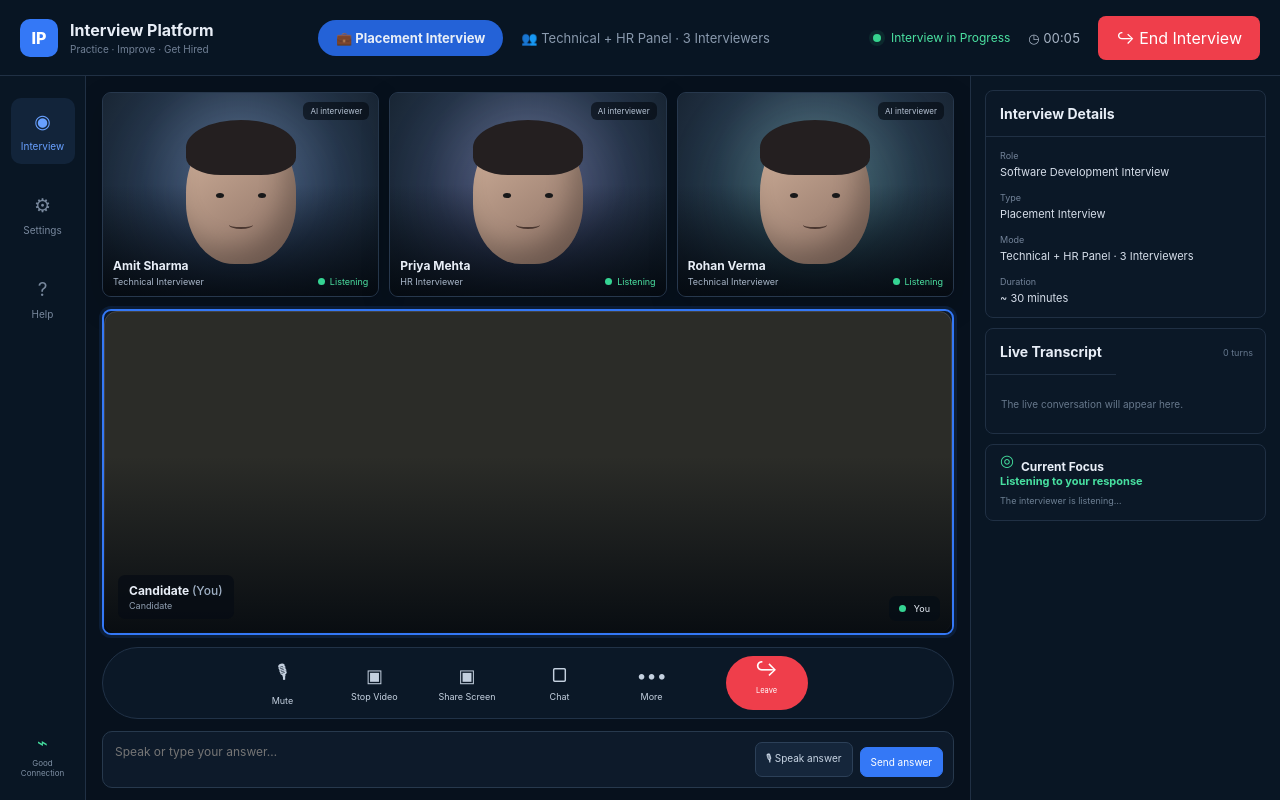
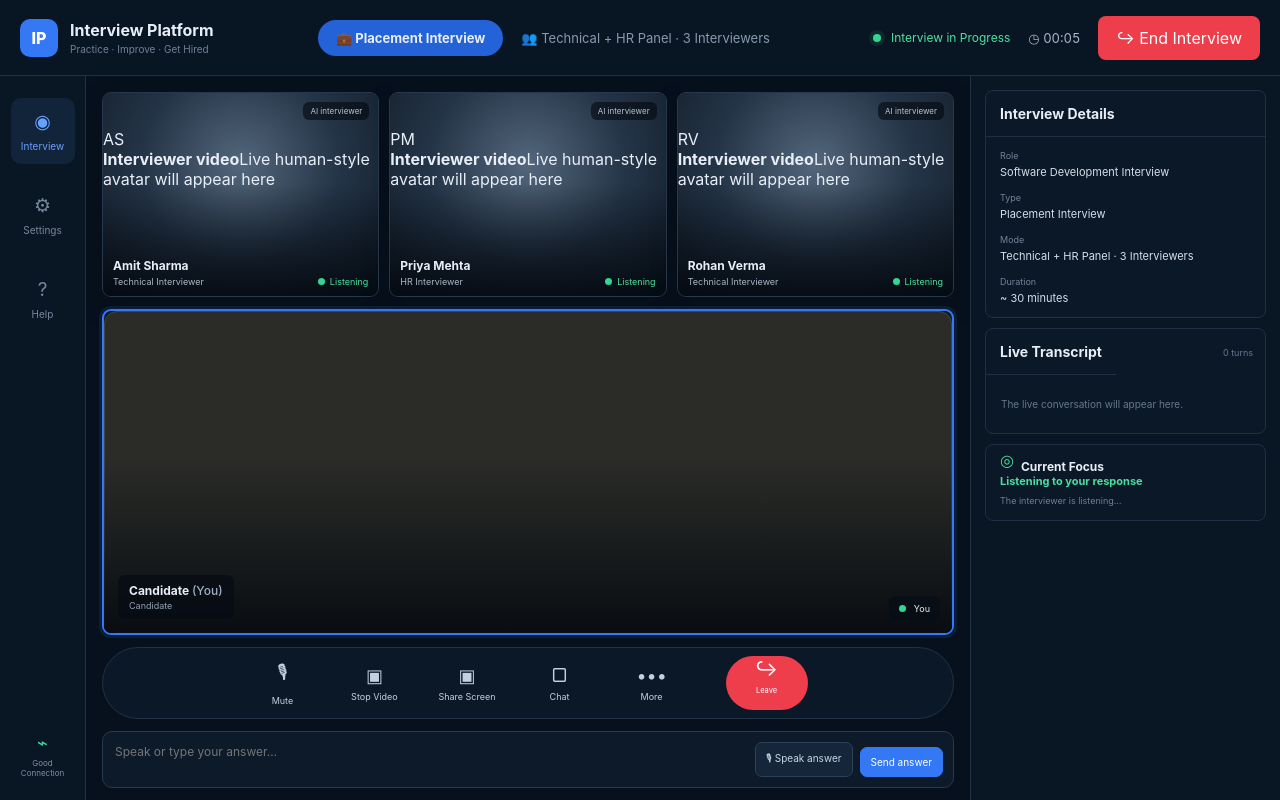
Before and after one commit to HarshKumarPathak/Interview-Platform, a Next.js app in the folder apps/web/: page /interview/room in a window 1280 px wide. Built offline with nearby package versions, Linux system fonts and the light colour scheme; no server answers; a web font is replaced by a local one.

Commit message:
ui: improve interviewer video fallback

```diff
--- a/apps/web/app/interview/room/PanelVideo.tsx
+++ b/apps/web/app/interview/room/PanelVideo.tsx
@@ -31,19 +31,34 @@ export default function PanelVideo({ track, name, role, active, accent, state =
     const mediaStream = new MediaStream([track]);
     videoRef.current.srcObject = mediaStream;
     void videoRef.current.play().catch(() => undefined);
-    return () => { videoRef.current?.pause(); if (videoRef.current) videoRef.current.srcObject = null; };
+    return () => {
+      videoRef.current?.pause();
+      if (videoRef.current) videoRef.current.srcObject = null;
+    };
   }, [track]);
 
   const effectiveState = active && state !== "speaking" ? "speaking" : state;
+  const initials = name.split(/\s+/).filter(Boolean).slice(0, 2).map((part) => part[0]?.toUpperCase()).join("") || "AI";
 
   return (
-    <article className={`panel-video ${active ? "is-active" : ""} ${effectiveState === "thinking" ? "is-thinking" : ""} ${compact ? "is-compact" : ""}`} style={{ "--panel-accent": accent } as CSSProperties}>
+    <article
+      className={`panel-video ${active ? "is-active" : ""} ${effectiveState === "thinking" ? "is-thinking" : ""} ${compact ? "is-compact" : ""}`}
+      style={{ "--panel-accent": accent } as CSSProperties}
+    >
       {track ? (
         <video ref={videoRef} className="panel-video-media" playsInline muted aria-label={`${name}, ${role}`} />
       ) : (
-        <div className="panel-video-fallback" aria-label={`${name}, ${role}`}>
-          <div className="panel-avatar-head"><span className="panel-avatar-hair" /><span className="panel-avatar-eye left" /><span className="panel-avatar-eye right" /><span className="panel-avatar-mouth" /></div>
-          <div className="panel-fallback-glow" />
+        <div className="panel-video-fallback" aria-label={`${name}, ${role} — live interviewer video waiting`}>
+          <div className="panel-fallback-stage">
+            <div className="panel-fallback-avatar" aria-hidden="true">
+              <span>{initials}</span>
+            </div>
+            <div className="panel-fallback-copy">
+              <strong>Interviewer video</strong>
+              <span>Live human-style avatar will appear here</span>
+            </div>
+          </div>
+          <div className="panel-fallback-scan" aria-hidden="true" />
         </div>
       )}
       <div className="panel-video-shade" />
```
